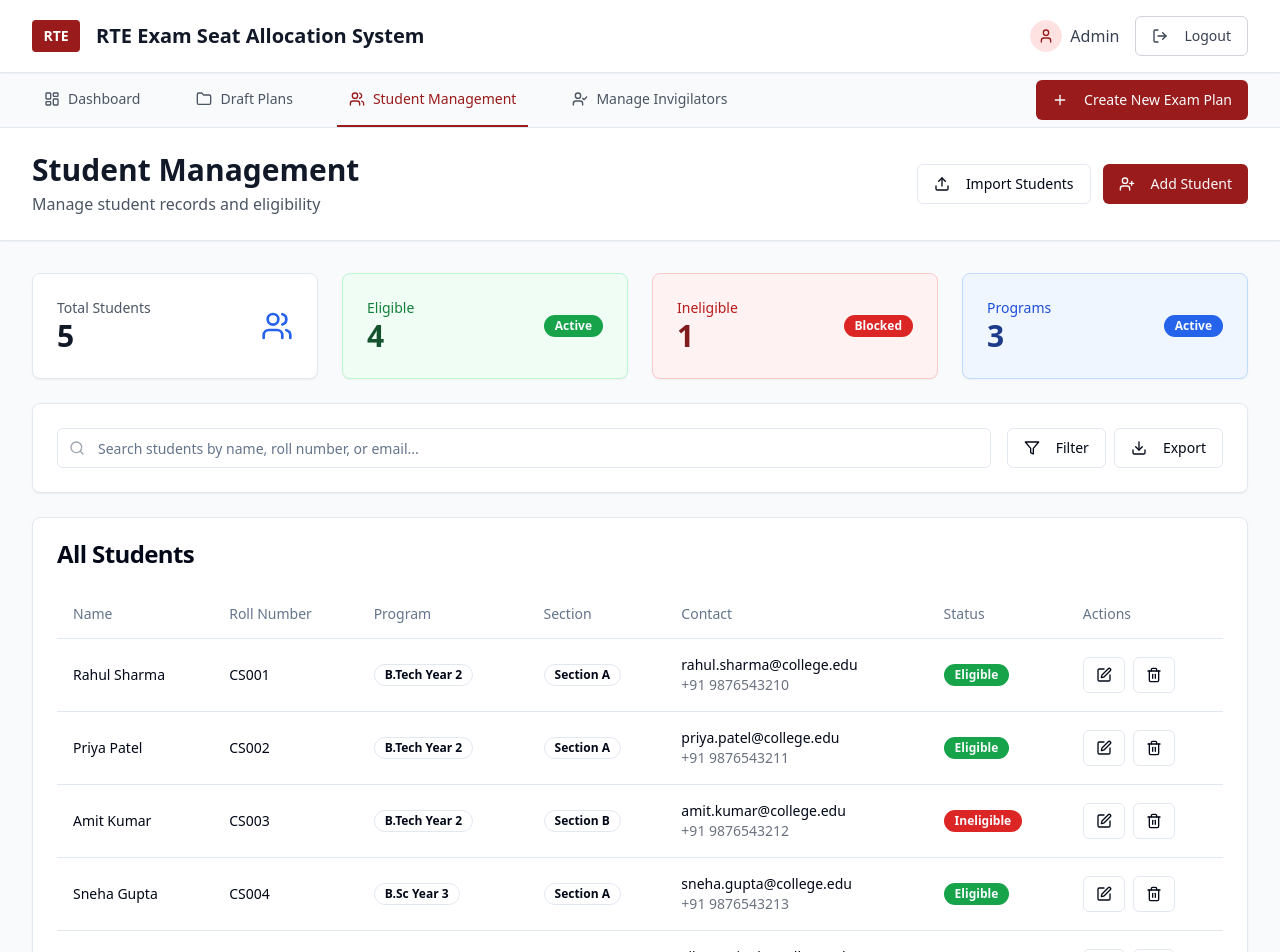
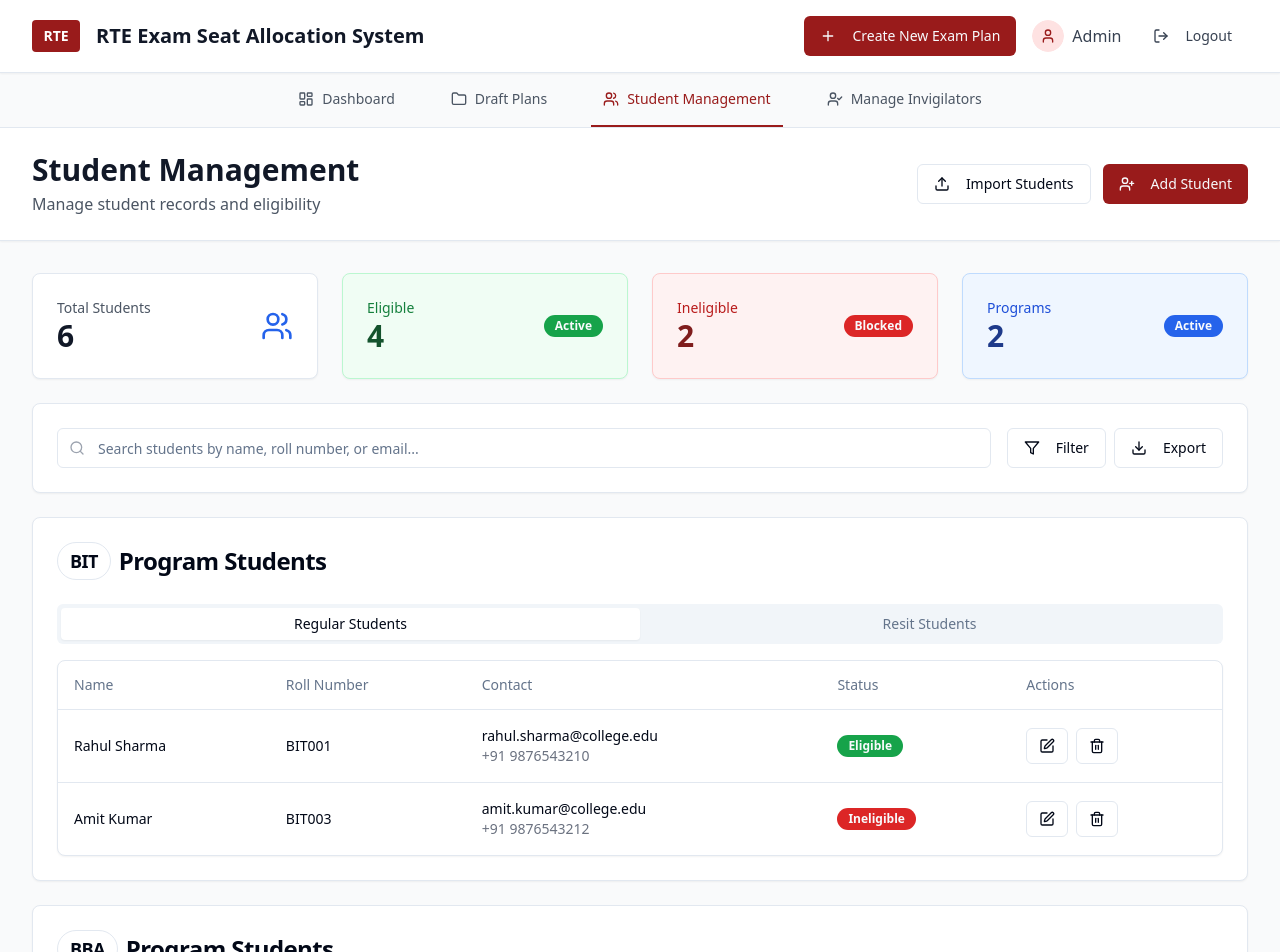
Before and after one commit to shribisha613/crimson-campus-design, a React (Vite) app: page /students in a window 1280 px wide. Shown: the top 952 px of the page. Built offline with nearby package versions, Linux system fonts and the light colour scheme.

Commit message:
Refactor UI and Student Management
- Removed border from logout button.
- Centered navigation bar.
- Moved "Create New Exam Plan" button to header.
- Improved student management layout with course and resit/regular student compartments.
- Removed numbers from student list.

```diff
--- a/src/components/Header.tsx
+++ b/src/components/Header.tsx
@@ -2,7 +2,8 @@
 import React from 'react';
 import { Button } from "@/components/ui/button";
 import { Avatar, AvatarFallback } from "@/components/ui/avatar";
-import { User, LogOut } from 'lucide-react';
+import { Link } from "react-router-dom";
+import { Plus, User, LogOut } from 'lucide-react';
 
 const Header = () => {
   return (
@@ -19,6 +20,14 @@ const Header = () => {
 
           {/* Actions */}
           <div className="flex items-center gap-4">
+            {/* Create New Exam Plan Button */}
+            <Link to="/create-exam">
+              <Button className="bg-red-800 hover:bg-red-900">
+                <Plus className="w-4 h-4 mr-2" />
+                Create New Exam Plan
+              </Button>
+            </Link>
+
             {/* Admin Profile */}
             <div className="flex items-center gap-2">
               <Avatar className="w-8 h-8">
@@ -30,7 +39,7 @@ const Header = () => {
             </div>
 
             {/* Logout Button */}
-            <Button variant="outline" className="text-gray-700 border-gray-300 hover:bg-gray-50">
+            <Button variant="ghost" className="text-gray-700 hover:bg-gray-50">
               <LogOut className="w-4 h-4 mr-2" />
               Logout
             </Button>
--- a/src/components/Navigation.tsx
+++ b/src/components/Navigation.tsx
@@ -1,13 +1,11 @@
 
 import React from 'react';
 import { Link, useLocation } from "react-router-dom";
-import { Button } from "@/components/ui/button";
 import {
   LayoutDashboard,
   Folder,
   Users,
-  UserCheck,
-  Plus
+  UserCheck
 } from 'lucide-react';
 
 const Navigation = () => {
@@ -23,7 +21,7 @@ const Navigation = () => {
   return (
     <nav className="bg-gray-50 border-b">
       <div className="max-w-7xl mx-auto px-4 sm:px-6 lg:px-8">
-        <div className="flex items-center justify-between">
+        <div className="flex justify-center">
           <div className="flex space-x-8 overflow-x-auto">
             {navItems.map((item) => {
               const Icon = item.icon;
@@ -45,14 +43,6 @@ const Navigation = () => {
               );
             })}
           </div>
-
-          {/* Create New Exam Plan Button */}
-          <Link to="/create-exam">
-            <Button className="bg-red-800 hover:bg-red-900 ml-4">
-              <Plus className="w-4 h-4 mr-2" />
-              Create New Exam Plan
-            </Button>
-          </Link>
         </div>
       </div>
     </nav>
--- a/src/pages/Students.tsx
+++ b/src/pages/Students.tsx
@@ -6,6 +6,7 @@ import { Badge } from "@/components/ui/badge";
 import { Input } from "@/components/ui/input";
 import { Table, TableBody, TableCell, TableHead, TableHeader, TableRow } from "@/components/ui/table";
 import { Dialog, DialogContent, DialogHeader, DialogTitle, DialogTrigger } from "@/components/ui/dialog";
+import { Tabs, TabsContent, TabsList, TabsTrigger } from "@/components/ui/tabs";
 import { Checkbox } from "@/components/ui/checkbox";
 import { Users, Search, Upload, Download, Filter, UserPlus, Edit, Trash2 } from 'lucide-react';
 import { useToast } from "@/hooks/use-toast";
@@ -17,24 +18,29 @@ const Students = () => {
   const [isResitStudents, setIsResitStudents] = useState(false);
   const { toast } = useToast();
 
-  const courses = ['BIT', 'BBA', 'MBA', 'BSc', 'MSc'];
+  const courses = ['BIT', 'BBA'];
 
-  const students = [
-    { id: 1, name: 'Rahul Sharma', rollNo: 'CS001', program: 'B.Tech', year: '2', section: 'A', email: 'rahul.sharma@college.edu', phone: '+91 9876543210', eligible: true },
-    { id: 2, name: 'Priya Patel', rollNo: 'CS002', program: 'B.Tech', year: '2', section: 'A', email: 'priya.patel@college.edu', phone: '+91 9876543211', eligible: true },
-    { id: 3, name: 'Amit Kumar', rollNo: 'CS003', program: 'B.Tech', year: '2', section: 'B', email: 'amit.kumar@college.edu', phone: '+91 9876543212', eligible: false },
-    { id: 4, name: 'Sneha Gupta', rollNo: 'CS004', program: 'B.Sc', year: '3', section: 'A', email: 'sneha.gupta@college.edu', phone: '+91 9876543213', eligible: true },
-    { id: 5, name: 'Vikram Singh', rollNo: 'CS005', program: 'M.Tech', year: '1', section: 'A', email: 'vikram.singh@college.edu', phone: '+91 9876543214', eligible: true }
-  ];
-
-  const filteredStudents = students.filter(student =>
-    student.name.toLowerCase().includes(searchTerm.toLowerCase()) ||
-    student.rollNo.toLowerCase().includes(searchTerm.toLowerCase()) ||
-    student.email.toLowerCase().includes(searchTerm.toLowerCase())
-  );
-
-  const eligibleCount = students.filter(s => s.eligible).length;
-  const ineligibleCount = students.filter(s => !s.eligible).length;
+  // Sample data organized by program and type
+  const studentsData = {
+    BIT: {
+      regular: [
+        { id: 1, name: 'Rahul Sharma', rollNo: 'BIT001', email: 'rahul.sharma@college.edu', phone: '+91 9876543210', eligible: true },
+        { id: 2, name: 'Amit Kumar', rollNo: 'BIT003', email: 'amit.kumar@college.edu', phone: '+91 9876543212', eligible: false },
+      ],
+      resit: [
+        { id: 3, name: 'Vikram Singh', rollNo: 'BIT005', email: 'vikram.singh@college.edu', phone: '+91 9876543214', eligible: true },
+      ]
+    },
+    BBA: {
+      regular: [
+        { id: 4, name: 'Priya Patel', rollNo: 'BBA002', email: 'priya.patel@college.edu', phone: '+91 9876543211', eligible: true },
+        { id: 5, name: 'Sneha Gupta', rollNo: 'BBA004', email: 'sneha.gupta@college.edu', phone: '+91 9876543213', eligible: true },
+      ],
+      resit: [
+        { id: 6, name: 'Pooja Verma', rollNo: 'BBA006', email: 'pooja.verma@college.edu', phone: '+91 9876543215', eligible: false },
+      ]
+    }
+  };
 
   const handleCourseToggle = (course: string) => {
     setSelectedCourses(prev =>
@@ -59,6 +65,67 @@ const Students = () => {
     setSelectedCourses([]);
     setIsResitStudents(false);
   };
+
+  const renderStudentTable = (students: any[], program: string, type: string) => {
+    const filteredStudents = students.filter(student =>
+      student.name.toLowerCase().includes(searchTerm.toLowerCase()) ||
+      student.rollNo.toLowerCase().includes(searchTerm.toLowerCase()) ||
+      student.email.toLowerCase().includes(searchTerm.toLowerCase())
+    );
+
+    return (
+      <Table>
+        <TableHeader>
+          <TableRow>
+            <TableHead>Name</TableHead>
+            <TableHead>Roll Number</TableHead>
+            <TableHead>Contact</TableHead>
+            <TableHead>Status</TableHead>
+            <TableHead>Actions</TableHead>
+          </TableRow>
+        </TableHeader>
+        <TableBody>
+          {filteredStudents.map((student) => (
+            <TableRow key={student.id}>
+              <TableCell className="font-medium">{student.name}</TableCell>
+              <TableCell>{student.rollNo}</TableCell>
+              <TableCell>
+                <div className="flex flex-col text-sm">
+                  <span>{student.email}</span>
+                  <span className="text-gray-500">{student.phone}</span>
+                </div>
+              </TableCell>
+              <TableCell>
+                <Badge className={student.eligible ? 'bg-green-600' : 'bg-red-600'}>
+                  {student.eligible ? 'Eligible' : 'Ineligible'}
+                </Badge>
+              </TableCell>
+              <TableCell>
+                <div className="flex gap-2">
+                  <Button variant="outline" size="sm">
+                    <Edit className="w-4 h-4" />
+                  </Button>
+                  <Button variant="outline" size="sm">
+                    <Trash2 className="w-4 h-4" />
+                  </Button>
+                </div>
+              </TableCell>
+            </TableRow>
+          ))}
+        </TableBody>
+      </Table>
+    );
+  };
+
+  const totalStudents = Object.values(studentsData).reduce((total, program) =>
+    total + program.regular.length + program.resit.length, 0
+  );
+
+  const eligibleCount = Object.values(studentsData).reduce((total, program) =>
+    total + [...program.regular, ...program.resit].filter(s => s.eligible).length, 0
+  );
+
+  const ineligibleCount = totalStudents - eligibleCount;
 
   return (
     <div className="min-h-screen bg-gray-50">
@@ -85,7 +152,7 @@ const Students = () => {
                   <div className="space-y-6 pt-4">
                     {/* Course Selection */}
                     <div>
-                      <label className="text-sm font-medium text-gray-700 mb-3 block">Select Courses:</label>
+                      <label className="text-sm font-medium text-gray-700 mb-3 block">Select Programs:</label>
                       <div className="grid grid-cols-2 gap-3">
                         {courses.map(course => (
                           <div key={course} className="flex items-center space-x-2">
@@ -148,7 +215,7 @@ const Students = () => {
               <div className="flex items-center justify-between">
                 <div>
                   <p className="text-sm text-gray-600">Total Students</p>
-                  <p className="text-3xl font-bold text-gray-900">{students.length}</p>
+                  <p className="text-3xl font-bold text-gray-900">{totalStudents}</p>
                 </div>
                 <Users className="w-8 h-8 text-blue-600" />
               </div>
@@ -184,7 +251,7 @@ const Students = () => {
               <div className="flex items-center justify-between">
                 <div>
                   <p className="text-sm text-blue-700">Programs</p>
-                  <p className="text-3xl font-bold text-blue-900">3</p>
+                  <p className="text-3xl font-bold text-blue-900">{courses.length}</p>
                 </div>
                 <Badge className="bg-blue-600">Active</Badge>
               </div>
@@ -192,7 +259,7 @@ const Students = () => {
           </Card>
         </div>
 
-        {/* Filters and Actions */}
+        {/* Search */}
         <Card className="mb-6">
           <CardContent className="p-6">
             <div className="flex flex-col md:flex-row gap-4">
@@ -219,64 +286,45 @@ const Students = () => {
           </CardContent>
         </Card>
 
-        {/* Students Table */}
-        <Card>
-          <CardHeader>
-            <CardTitle>All Students</CardTitle>
-          </CardHeader>
-          <CardContent>
-            <Table>
-              <TableHeader>
-                <TableRow>
-                  <TableHead>Name</TableHead>
-                  <TableHead>Roll Number</TableHead>
-                  <TableHead>Program</TableHead>
-                  <TableHead>Section</TableHead>
-                  <TableHead>Contact</TableHead>
-                  <TableHead>Status</TableHead>
-                  <TableHead>Actions</TableHead>
-                </TableRow>
-              </TableHeader>
-              <TableBody>
-                {filteredStudents.map((student) => (
-                  <TableRow key={student.id}>
-                    <TableCell className="font-medium">{student.name}</TableCell>
-                    <TableCell>{student.rollNo}</TableCell>
-                    <TableCell>
-                      <Badge variant="outline">
-                        {student.program} Year {student.year}
-                      </Badge>
-                    </TableCell>
-                    <TableCell>
-                      <Badge variant="outline">Section {student.section}</Badge>
-                    </TableCell>
-                    <TableCell>
-                      <div className="flex flex-col text-sm">
-                        <span>{student.email}</span>
-                        <span className="text-gray-500">{student.phone}</span>
-                      </div>
-                    </TableCell>
-                    <TableCell>
-                      <Badge className={student.eligible ? 'bg-green-600' : 'bg-red-600'}>
-                        {student.eligible ? 'Eligible' : 'Ineligible'}
-                      </Badge>
-                    </TableCell>
-                    <TableCell>
-                      <div className="flex gap-2">
-                        <Button variant="outline" size="sm">
-                          <Edit className="w-4 h-4" />
-                        </Button>
-                        <Button variant="outline" size="sm">
-                          <Trash2 className="w-4 h-4" />
-                        </Button>
-                      </div>
-                    </TableCell>
-                  </TableRow>
-                ))}
-              </TableBody>
-            </Table>
-          </CardContent>
-        </Card>
+        {/* Program Compartments */}
+        <div className="space-y-6">
+          {courses.map((program) => (
+            <Card key={program}>
+              <CardHeader>
+                <CardTitle className="flex items-center gap-2">
+                  <Badge variant="outline" className="text-lg px-3 py-1">
+                    {program}
+                  </Badge>
+                  Program Students
+                </CardTitle>
+              </CardHeader>
+              <CardContent>
+                <Tabs defaultValue="regular" className="w-full">
+                  <TabsList className="grid w-full grid-cols-2">
+                    <TabsTrigger value="regular">Regular Students</TabsTrigger>
+                    <TabsTrigger value="resit">Resit Students</TabsTrigger>
+                  </TabsList>
+
+                  <TabsContent value="regular" className="mt-4">
+                    <Card>
+                      <CardContent className="p-0">
+                        {renderStudentTable(studentsData[program as keyof typeof studentsData].regular, program, 'regular')}
+                      </CardContent>
+                    </Card>
+                  </TabsContent>
+
+                  <TabsContent value="resit" className="mt-4">
+                    <Card>
+                      <CardContent className="p-0">
+                        {renderStudentTable(studentsData[program as keyof typeof studentsData].resit, program, 'resit')}
+                      </CardContent>
+                    </Card>
+                  </TabsContent>
+                </Tabs>
+              </CardContent>
+            </Card>
+          ))}
+        </div>
       </div>
     </div>
   );
```
